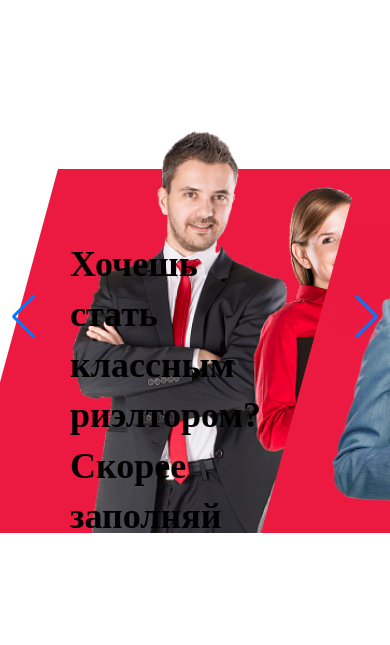
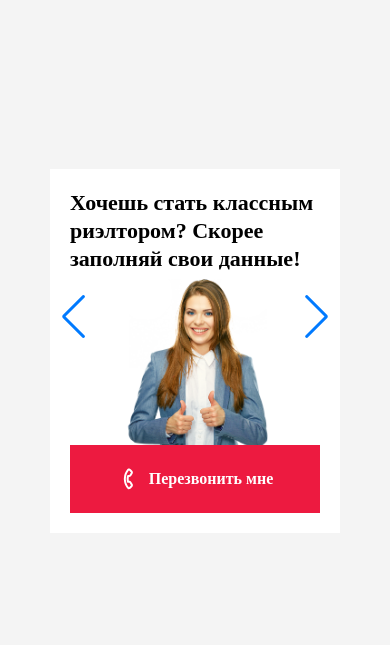
Before and after one commit to stFrenky/adresat.pro, a website built with Vite: page index.html in a window 390 px wide. Built offline with nearby package versions, Linux system fonts and the light colour scheme.

Commit message:
finish slider

```diff
--- a/index.html
+++ b/index.html
@@ -48,6 +48,8 @@
 			</div>
 			<div class="swiper-button-prev"></div>
 			<div class="swiper-button-next"></div>
+			<div class="prev"></div>
+			<div class="next"></div>
 		</section>
 	</div>
 	<script src="https://cdn.jsdelivr.net/npm/swiper@8/swiper-bundle.min.js"></script>
--- a/src/styles/main.scss
+++ b/src/styles/main.scss
@@ -5,6 +5,13 @@
 
 
 //FEEDBACK
+
+.next {
+	position: absolute;
+	width: 44px;
+	height: 26px;
+	background: url('/src/assets/images/arrow.svg') no-repeat center;
+}
 
 .swiper {
 	width: 100%;
@@ -27,12 +34,25 @@
 
 body {
 	font-family: FontName serif;
+	background: #f4f4f4;
 }
 
 
 .container {
 	max-width: 1145px;
 	margin: 0 auto;
+
+	@media (max-width: 1279px) {
+		max-width: 930px;
+	}
+
+	@media (max-width: 1023px) {
+		max-width: 678px;
+	}
+
+	@media (max-width: 767px) {
+		max-width: 290px;
+	}
 }
 
 .feedback-list {
@@ -40,12 +60,25 @@
 	box-sizing: border-box;
 
 	&__item {
+		position: relative;
 		display: flex;
 		max-height: 364px;
+		background-color: #fff;
+
 	}
 
 	&__left {
 		padding: 70px 0 75px 70px;
+
+		@media (max-width: 1023px) {
+			padding: 30px 0 35px 30px;
+		}
+
+		@media (max-width: 767px) {
+			padding: 20px;
+			display: flex;
+			flex-direction: column;
+		}
 	}
 
 	&__overline {
@@ -53,6 +86,10 @@
 		font-size: 22px;
 		line-height: 140%;
 		margin-bottom: 10px;
+
+		@media (max-width: 767px) {
+			font-size: 14px;
+		}
 	}
 
 	&__right {
@@ -60,6 +97,14 @@
 
 		img {
 			height: 100%;
+
+			@media (max-width: 1279px) {
+				width: 100%;
+			}
+
+			@media (max-width: 767px) {
+				display: none;
+			}
 		}
 
 		&::after {
@@ -68,6 +113,20 @@
 			bottom: 0;
 			left: 50%;
 			transform: translateX(-50%);
+			background-size: contain !important;
+
+			@media (max-width: 1279px) {
+				left: 30%;
+				height: 320px !important;
+				width: 380px !important;
+			}
+
+			@media (max-width: 767px) {
+				height: 180px !important;
+				width: 200px !important;
+				left: 50%;
+				top: 110px;
+			}
 		}
 
 		&--first {
@@ -75,6 +134,14 @@
 				width: 363px;
 				height: 396px;
 				background: url('/src/assets/images/feedback_item_person_1.png') no-repeat center;
+
+				@media (max-width: 1279px) {
+					left: 25%;
+				}
+
+				@media (max-width: 767px) {
+					left: 50%;
+				}
 			}
 		}
 
@@ -84,6 +151,24 @@
 				height: 425px;
 				background: url('/src/assets/images/feedback_item_person_2.png') no-repeat center;
 				left: 47%;
+				bottom: -10px;
+
+
+				@media (max-width: 1279px) {
+					left: 40%;
+				}
+
+				@media (max-width: 1023px) {
+					left: 40%;
+					height: 280px !important;
+				}
+
+				@media (max-width: 767px) {
+					height: 180px !important;
+					top: 135px;
+					left: 50%;
+
+				}
 			}
 		}
 
@@ -92,10 +177,27 @@
 				width: 456px;
 				height: 487px;
 				background: url('/src/assets/images/feedback_item_person_3.png') no-repeat top;
+
+				@media (max-width: 1279px) {
+					height: 380px !important;
+				}
+
+				@media (max-width: 767px) {
+					left: 50%;
+					height: 180px !important;
+				}
 			}
 		}
 
+		@media (max-width: 1279px) {
+			max-width: 300px;
+		}
 
+		@media (max-width: 767px) {
+			position: absolute;
+			width: 100%;
+			height: 100%;
+		}
 	}
 
 	&__title {
@@ -103,6 +205,15 @@
 		font-weight: 600;
 		font-size: 36px;
 		line-height: 140%;
+
+		@media (max-width: 1023px) {
+			font-size: 30px;
+		}
+
+		@media (max-width: 767px) {
+			font-size: 22px;
+			line-height: 28px;
+		}
 	}
 
 	&__btn {
@@ -116,12 +227,18 @@
 		max-width: 236px;
 		height: 68px;
 		justify-content: center;
+		z-index: 1;
 
 		img {
 			width: 24px;
 			height: 24px;
 			margin-right: 8px;
 		}
+
+		@media (max-width: 767px) {
+			margin-top: auto;
+			max-width: 100%;
+		}
 	}
 }
 
```
Also changed, not shown: src/assets/images/arrow.svg (added).
